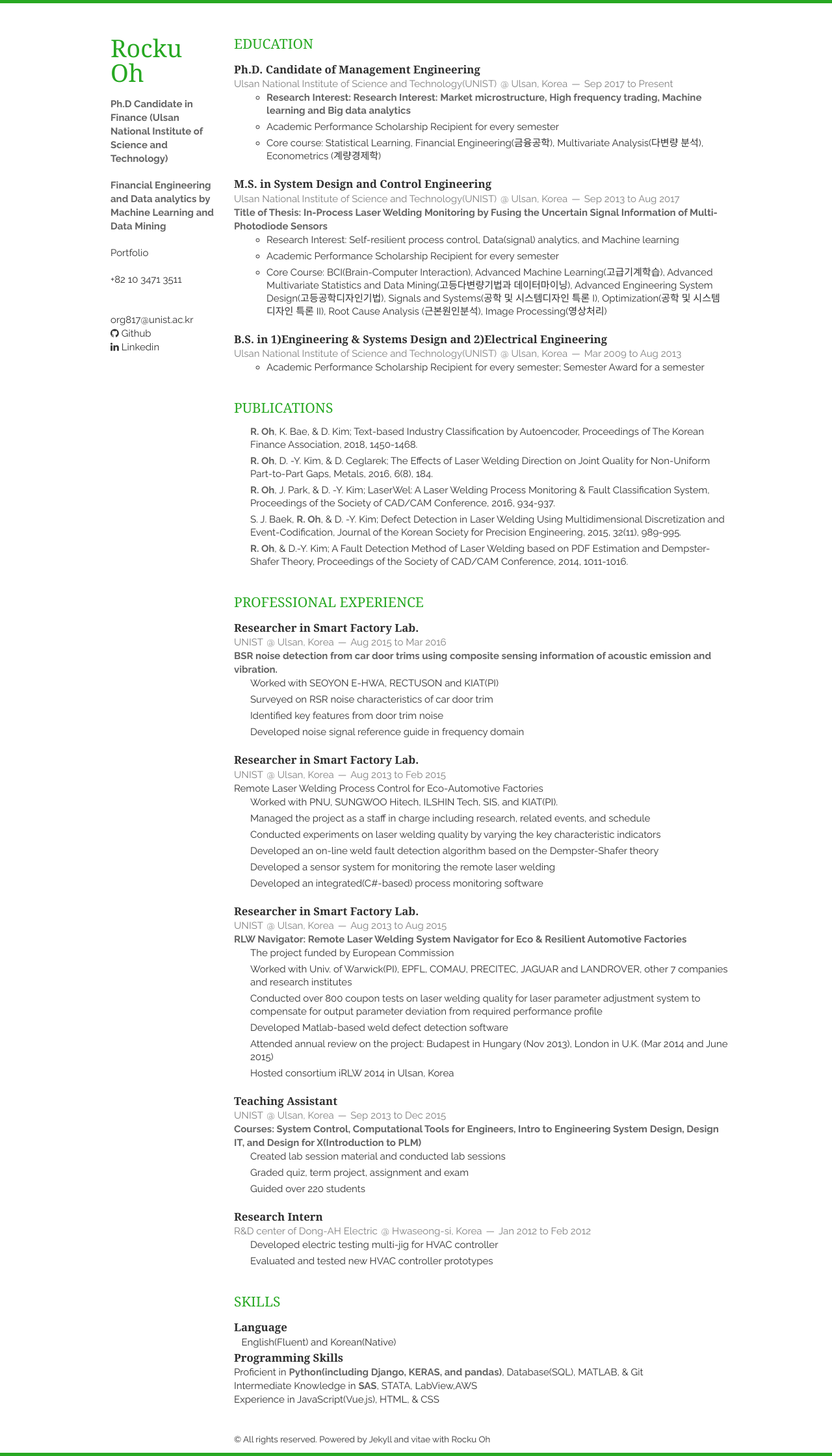
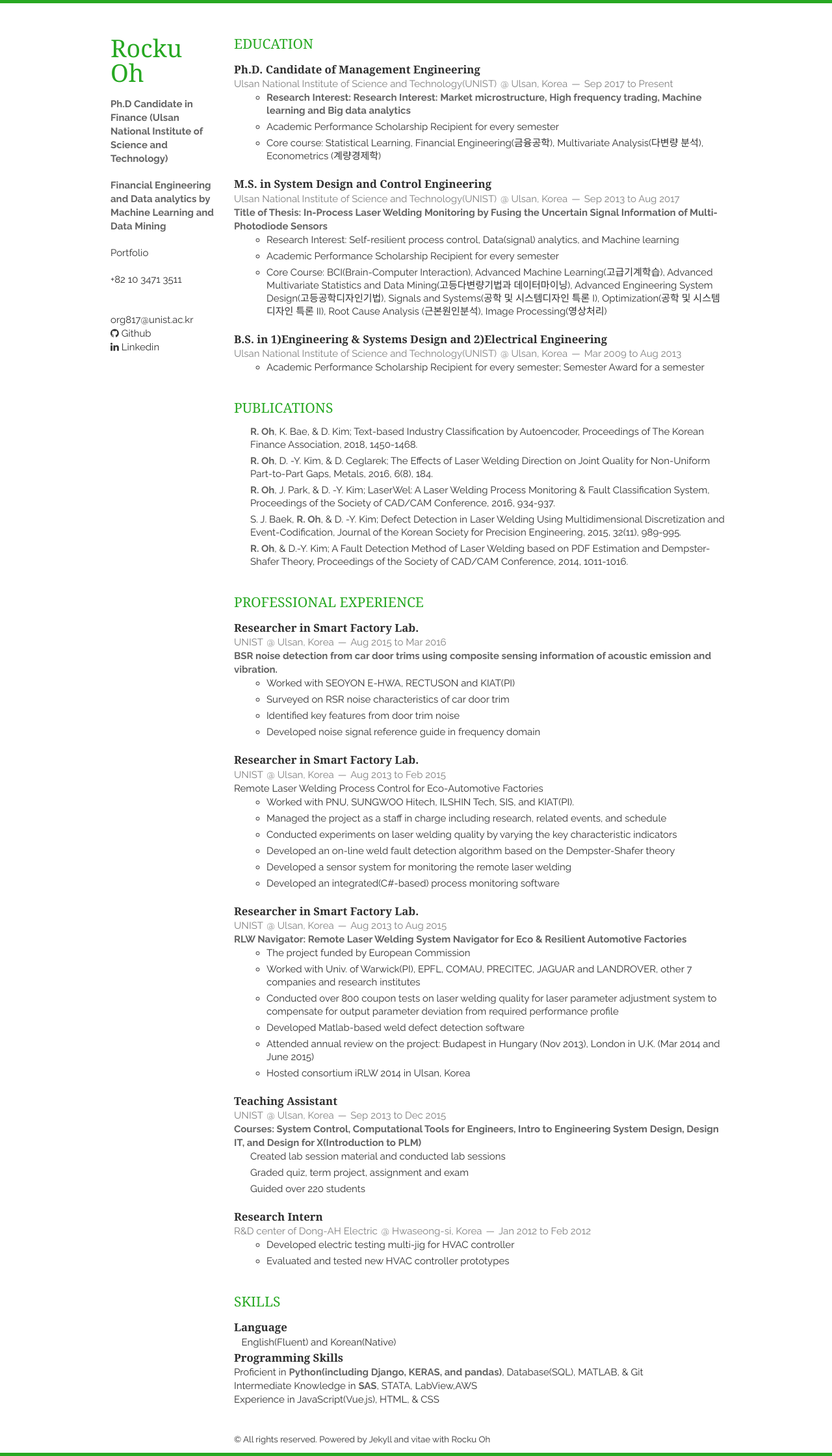
Before and after one commit to org817/org817.github.io, a Jekyll site: the page built from index.html, in a window 1280 px wide. Shown: the whole page at 65% size. Built offline with Jekyll 4.4.1, drawn with Linux system fonts in a browser that asks for light colours; nearby versions of some CDN libraries; the list of posts is cut into pages by our own code.

Commit message:
Update Professionals.html

```diff
--- a/_includes/Professionals.html
+++ b/_includes/Professionals.html
@@ -7,7 +7,7 @@
             <span><address>Ulsan, Korea</address><time>Aug 2015 to Mar 2016</time></span>
         </header>
         <p> <em>BSR noise detection from car door trims using composite sensing information of acoustic emission and vibration. </em></p>
-        <ul type="square">
+        <ul class='circle'>
             <li>Worked with SEOYON E-HWA, RECTUSON and KIAT(PI)</li>
             <li>Surveyed on RSR noise characteristics of car door trim</li>
             <li>Identified key features from door trim noise</li>
@@ -23,7 +23,7 @@
         </header>
         <p>Remote Laser Welding Process Control for Eco-Automotive Factories</p>
         <p>
-            <ul type="square">
+            <ul class='circle'>
                 <li>Worked with PNU, SUNGWOO Hitech, ILSHIN Tech, SIS, and KIAT(PI).</li>
                 <li>Managed the project as a staff in charge including research, related events, and schedule</li>
                 <li>Conducted experiments on laser welding quality by varying the key characteristic indicators</li>
@@ -42,7 +42,7 @@
         </header>
         <p> <em>RLW Navigator: Remote Laser Welding System Navigator for Eco & Resilient Automotive Factories </em></p>
         <p>
-            <ul type="square">
+            <ul class='circle'>
                 <li>The project funded by European Commission</li>
                 <li>Worked with Univ. of Warwick(PI), EPFL, COMAU, PRECITEC, JAGUAR and LANDROVER, other 7 companies and research institutes</li>
                 <li>Conducted over 800 coupon tests on laser welding quality for laser parameter adjustment system to compensate for output parameter deviation from required performance profile</li>
@@ -76,7 +76,7 @@
             <span><address>Hwaseong-si, Korea</address><time>Jan 2012 to Feb 2012</time></span>
         </header>
         <p>
-            <ul type="square">
+            <ul class='circle'>
                 <li>Developed electric testing multi-jig for HVAC controller</li>
                 <li>Evaluated and tested new HVAC controller prototypes</li>
             </ul>
```
